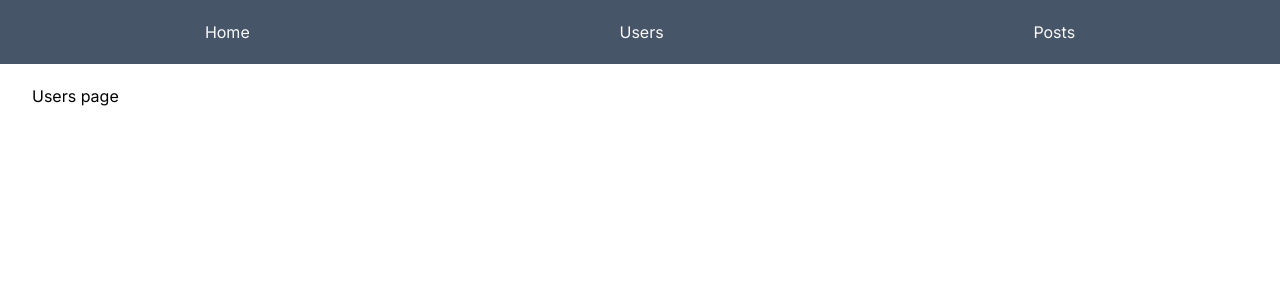
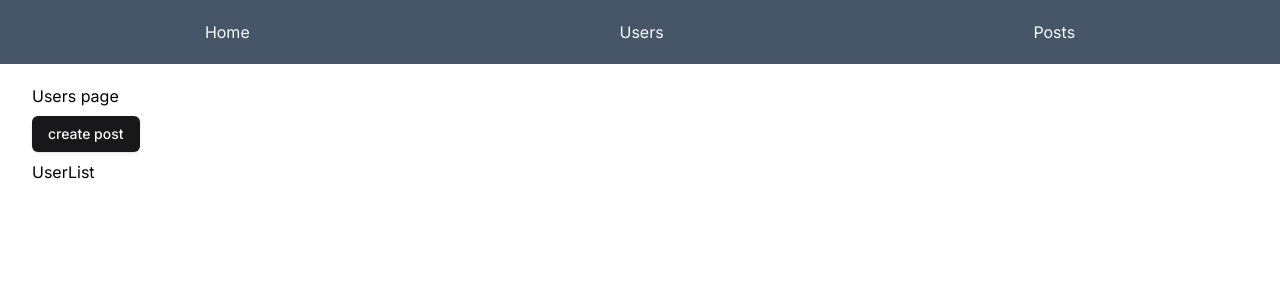
Before and after one commit to EngPremma/next-13-shadcn, a Next.js app: page /users in a window 1280 px wide. Shown: the top 300 px of the page. Built offline with nearby package versions, Linux system fonts and the light colour scheme.

Commit message:
add loading.tsx to user route

```diff
--- /dev/null
+++ b/app/users/_actions/create-post.ts
@@ -0,0 +1,14 @@
+'use server';
+
+export const createPost = async () => {
+  try {
+    const re = await fetch('https://jsonplaceholder.typicode.com/posts', {
+      method: 'POST',
+    });
+
+    const data = await re.json();
+    console.log(data);
+  } catch (error) {
+    console.log(error);
+  }
+};
--- /dev/null
+++ b/app/users/_components/user-list.tsx
@@ -0,0 +1,17 @@
+import React from 'react';
+
+const mockFetchData = () => {
+  return new Promise(resolve => {
+    setTimeout(() => {
+      resolve('data');
+    }, 2000);
+  });
+};
+
+const UserList = async () => {
+  await mockFetchData();
+
+  return <>UserList</>;
+};
+
+export default UserList;
--- /dev/null
+++ b/app/users/loading.tsx
@@ -0,0 +1,7 @@
+import React from 'react';
+
+const Loading = () => {
+  return <div>Loading</div>;
+};
+
+export default Loading;
--- a/app/users/page.tsx
+++ b/app/users/page.tsx
@@ -1,5 +1,21 @@
+'use client';
+
+import { Suspense } from 'react';
+import { Button } from '@/components/ui/button';
+import { createPost } from './_actions/create-post';
+import UserList from './_components/user-list';
+
 const Users = () => {
-  return <div>Users page</div>;
+  return (
+    <div className='flex flex-col items-start gap-2'>
+      <h1>Users page</h1>
+      <Button onClick={() => createPost()}>create post</Button>
+
+      <Suspense fallback={<p>Loading...</p>}>
+        <UserList />
+      </Suspense>
+    </div>
+  );
 };
 
 export default Users;
```
